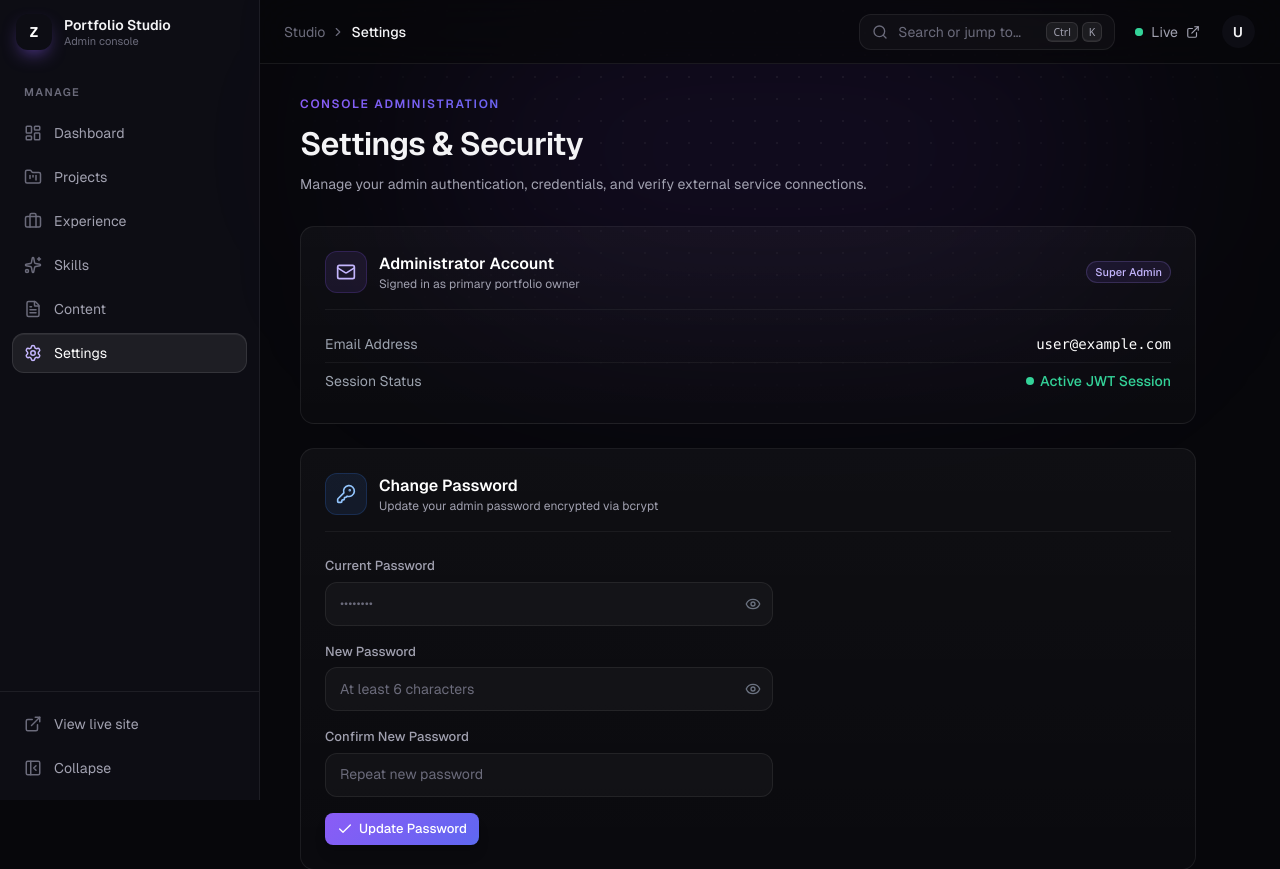
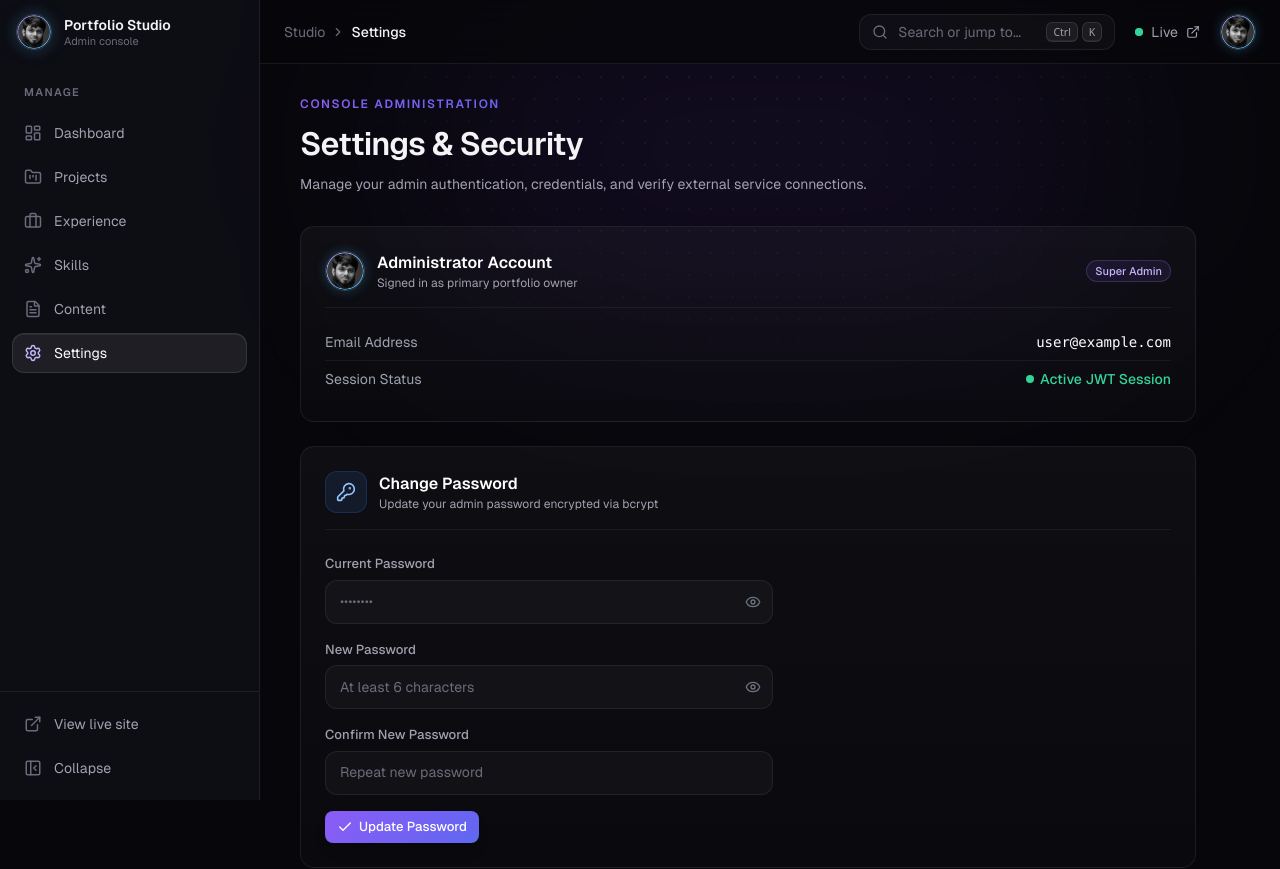
Before and after one commit to ZakariaBinMoti/Cinematic-Portfolio, a Next.js app: page /admin/settings in a window 1280 px wide. Shown: the top 869 px of the page. Built offline with nearby package versions, Linux system fonts and the light colour scheme; no server answers; sample sign-in values are in the browser's storage.

Commit message:
feat: replace monogram text with circular portrait favicon avatar in navbar and admin panel

```diff
--- a/src/app/admin/(dashboard)/settings/SettingsClient.tsx
+++ b/src/app/admin/(dashboard)/settings/SettingsClient.tsx
@@ -1,6 +1,7 @@
 "use client";
 
 import { useState } from "react";
+import Image from "next/image";
 import {
   Shield,
   KeyRound,
@@ -84,8 +85,14 @@ export default function SettingsClient({ email, system }: SettingsClientProps) {
         <Card className="p-6">
           <div className="flex items-center justify-between pb-4 border-b border-white/5">
             <div className="flex items-center gap-3">
-              <span className="p-2.5 rounded-xl bg-violet-500/10 text-violet-300 border border-violet-500/20">
-                <Mail className="h-5 w-5" />
+              <span className="relative flex h-10 w-10 shrink-0 items-center justify-center rounded-full overflow-hidden border border-white/20 shadow-[0_0_12px_rgba(53,148,189,0.3)]">
+                <Image
+                  src="/favicon.png"
+                  alt="Zakaria Bin Moti"
+                  width={40}
+                  height={40}
+                  className="h-full w-full object-cover rounded-full"
+                />
               </span>
               <div>
                 <h3 className="text-base font-semibold text-white">Administrator Account</h3>
--- a/src/app/admin/_components/Sidebar.tsx
+++ b/src/app/admin/_components/Sidebar.tsx
@@ -1,6 +1,7 @@
 "use client";
 
 import Link from "next/link";
+import Image from "next/image";
 import { usePathname } from "next/navigation";
 import { motion } from "framer-motion";
 import { ExternalLink, PanelLeftClose, PanelLeftOpen } from "lucide-react";
@@ -31,8 +32,15 @@ export default function Sidebar({
           className="a-focus flex items-center gap-3 rounded-xl"
           aria-label="Admin home"
         >
-          <span className="flex h-9 w-9 shrink-0 items-center justify-center rounded-xl bg-[var(--a-gradient)] shadow-[0_8px_20px_-8px_rgba(139,92,246,0.9)]">
-            <span className="text-sm font-bold text-white">Z</span>
+          <span className="relative flex h-9 w-9 shrink-0 items-center justify-center rounded-full overflow-hidden border border-white/20 shadow-[0_0_15px_rgba(53,148,189,0.35)]">
+            <Image
+              src="/favicon.png"
+              alt="Zakaria Bin Moti"
+              width={36}
+              height={36}
+              priority
+              className="h-full w-full object-cover rounded-full"
+            />
           </span>
           {!compact && (
             <span className="leading-tight">
--- a/src/app/admin/_components/Topbar.tsx
+++ b/src/app/admin/_components/Topbar.tsx
@@ -2,6 +2,7 @@
 
 import { useEffect, useRef, useState } from "react";
 import Link from "next/link";
+import Image from "next/image";
 import { usePathname } from "next/navigation";
 import { signOut } from "next-auth/react";
 import { AnimatePresence, motion } from "framer-motion";
@@ -107,11 +108,16 @@ export default function Topbar({
             onClick={() => setMenuOpen((o) => !o)}
             aria-haspopup="menu"
             aria-expanded={menuOpen}
-            className="a-focus flex h-9 w-9 items-center justify-center rounded-full bg-[var(--a-gradient)] p-[1.5px]"
+            className="a-focus relative flex h-9 w-9 items-center justify-center rounded-full border border-white/20 overflow-hidden hover:scale-105 transition-transform shadow-[0_0_12px_rgba(53,148,189,0.3)]"
+            aria-label="User menu"
           >
-            <span className="flex h-full w-full items-center justify-center rounded-full bg-[var(--a-bg-elevated)] text-sm font-semibold">
-              {initial}
-            </span>
+            <Image
+              src="/favicon.png"
+              alt="Zakaria Bin Moti"
+              width={36}
+              height={36}
+              className="h-full w-full object-cover rounded-full"
+            />
           </button>
           <AnimatePresence>
             {menuOpen && (
--- a/src/app/admin/login/page.tsx
+++ b/src/app/admin/login/page.tsx
@@ -4,6 +4,7 @@ import { Suspense, useEffect, useState } from "react";
 import { signIn } from "next-auth/react";
 import { useRouter, useSearchParams } from "next/navigation";
 import Link from "next/link";
+import Image from "next/image";
 import { motion, AnimatePresence, useAnimationControls } from "framer-motion";
 import {
   ArrowLeft,
@@ -238,8 +239,15 @@ function LoginForm() {
     <motion.div animate={controls} className="w-full max-w-[420px]">
       {/* ── Brand Header ── */}
       <div className="mb-6">
-        <div className="mb-4 inline-flex h-12 w-12 items-center justify-center rounded-2xl bg-[var(--a-gradient)] shadow-[0_10px_30px_-10px_rgba(139,92,246,0.8)]">
-          <span className="text-lg font-bold tracking-tight text-white">Z</span>
+        <div className="mb-4 inline-flex h-14 w-14 items-center justify-center rounded-full border border-white/20 overflow-hidden shadow-[0_0_20px_rgba(53,148,189,0.35)]">
+          <Image
+            src="/favicon.png"
+            alt="Zakaria Bin Moti"
+            width={56}
+            height={56}
+            priority
+            className="h-full w-full object-cover rounded-full"
+          />
         </div>
         <h1 className="text-[28px] font-semibold tracking-tight">
           {view === "login" ? "Welcome back" : "Reset Password"}
@@ -643,8 +651,16 @@ export default function LoginPage() {
         </div>
         <div className="a-grid-bg absolute inset-0" aria-hidden />
 
-        <div className="relative z-10 flex items-center gap-2.5 text-sm font-medium text-white/80">
-          <span className="h-2 w-2 rounded-full bg-emerald-400 shadow-[0_0_12px_rgba(52,211,153,0.9)]" />
+        <div className="relative z-10 flex items-center gap-3 text-sm font-medium text-white/90">
+          <span className="relative flex h-7 w-7 rounded-full overflow-hidden border border-white/20 shadow-[0_0_10px_rgba(53,148,189,0.3)] shrink-0">
+            <Image
+              src="/favicon.png"
+              alt="Zakaria Bin Moti"
+              width={28}
+              height={28}
+              className="h-full w-full object-cover rounded-full"
+            />
+          </span>
           Portfolio Studio
         </div>
 
--- a/src/components/Navbar.tsx
+++ b/src/components/Navbar.tsx
@@ -1,6 +1,7 @@
 "use client";
 
 import { useState, useEffect } from "react";
+import Image from "next/image";
 import { motion, AnimatePresence } from "framer-motion";
 
 export default function Navbar() {
@@ -49,12 +50,20 @@ export default function Navbar() {
               : "bg-[#080a10]/60 backdrop-blur-xl border border-white/[0.08] shadow-[0_8px_24px_rgba(0,0,0,0.5)]"
           }`}
         >
-          {/* Brand Monogram */}
+          {/* Brand Avatar */}
           <a
             href="#"
-            className="flex items-center justify-center w-8 h-8 rounded-full bg-white/[0.06] hover:bg-white/[0.12] border border-white/10 text-white text-xs font-semibold tracking-wider transition-colors ml-1"
+            className="relative flex items-center justify-center w-8 h-8 rounded-full overflow-hidden border border-white/20 hover:border-white/40 transition-all ml-1 hover:scale-105 shadow-[0_0_12px_rgba(53,148,189,0.3)] shrink-0"
+            aria-label="Home"
           >
-            ZB
+            <Image
+              src="/favicon.png"
+              alt="Zakaria Bin Moti"
+              width={32}
+              height={32}
+              priority
+              className="w-full h-full object-cover rounded-full"
+            />
           </a>
 
           {/* Desktop Nav Items */}
```
